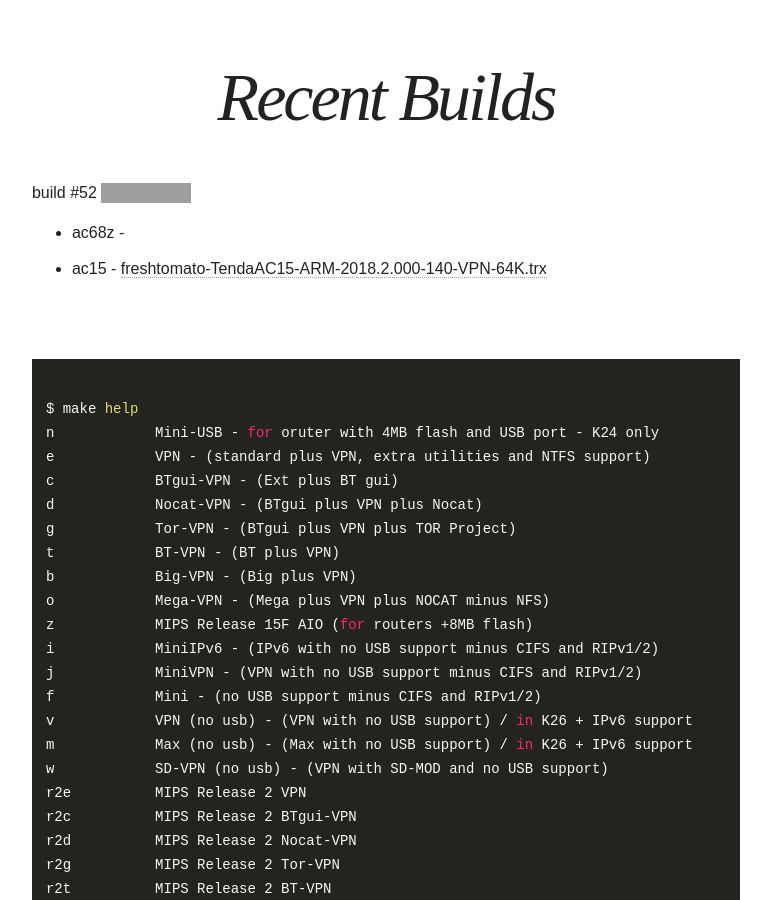
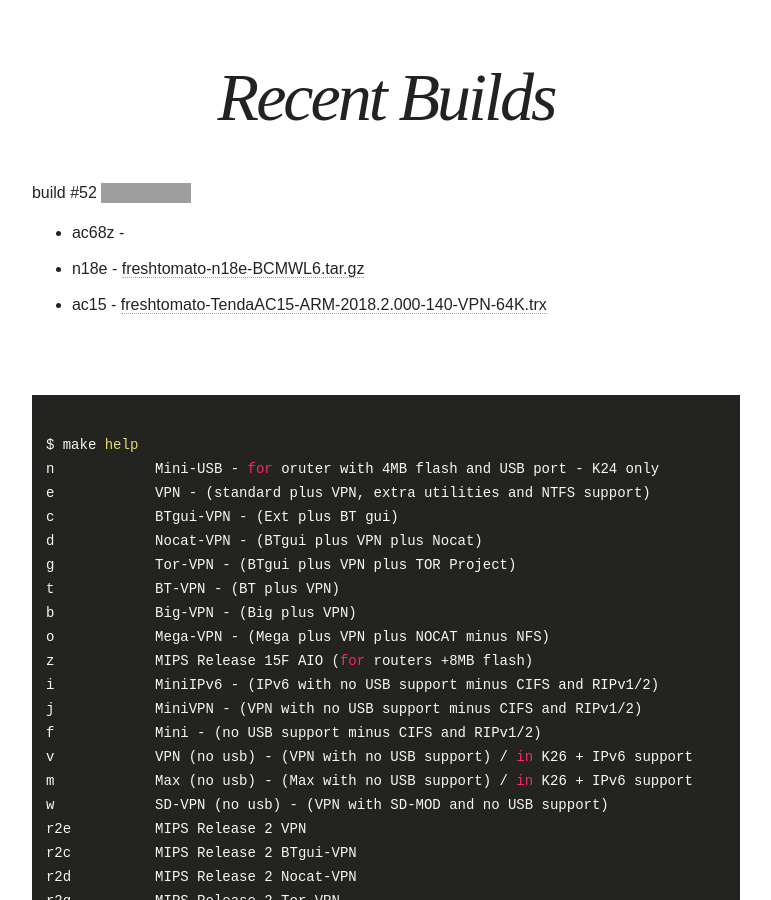
Before and after one commit to oglopss/freshTomato-ARM-ci-jekyll, a Jekyll site: the page built from index.html, in a window 1280 px wide and 900 px high, scrolled down 415 px. Shown: the whole window, without its empty margins (254-1025 px from the left). Built offline with Jekyll 4.4.1, drawn with Linux system fonts in a browser that asks for light colours; nearby versions of some CDN libraries; grey boxes are pictures that could not be loaded.

Commit message:
Travis build 52 n18e pushed to gh-pages

```diff
--- a/_data/ss.yml
+++ b/_data/ss.yml
@@ -2,3 +2,4 @@
 files:
   - 0002 ac68z
   - 0005 ac15 freshtomato-TendaAC15-ARM-2018.2.000-140-VPN-64K.trx
+  - 0003 n18e freshtomato-n18e-BCMWL6.tar.gz
```
Also changed, not shown: 1 other file.
